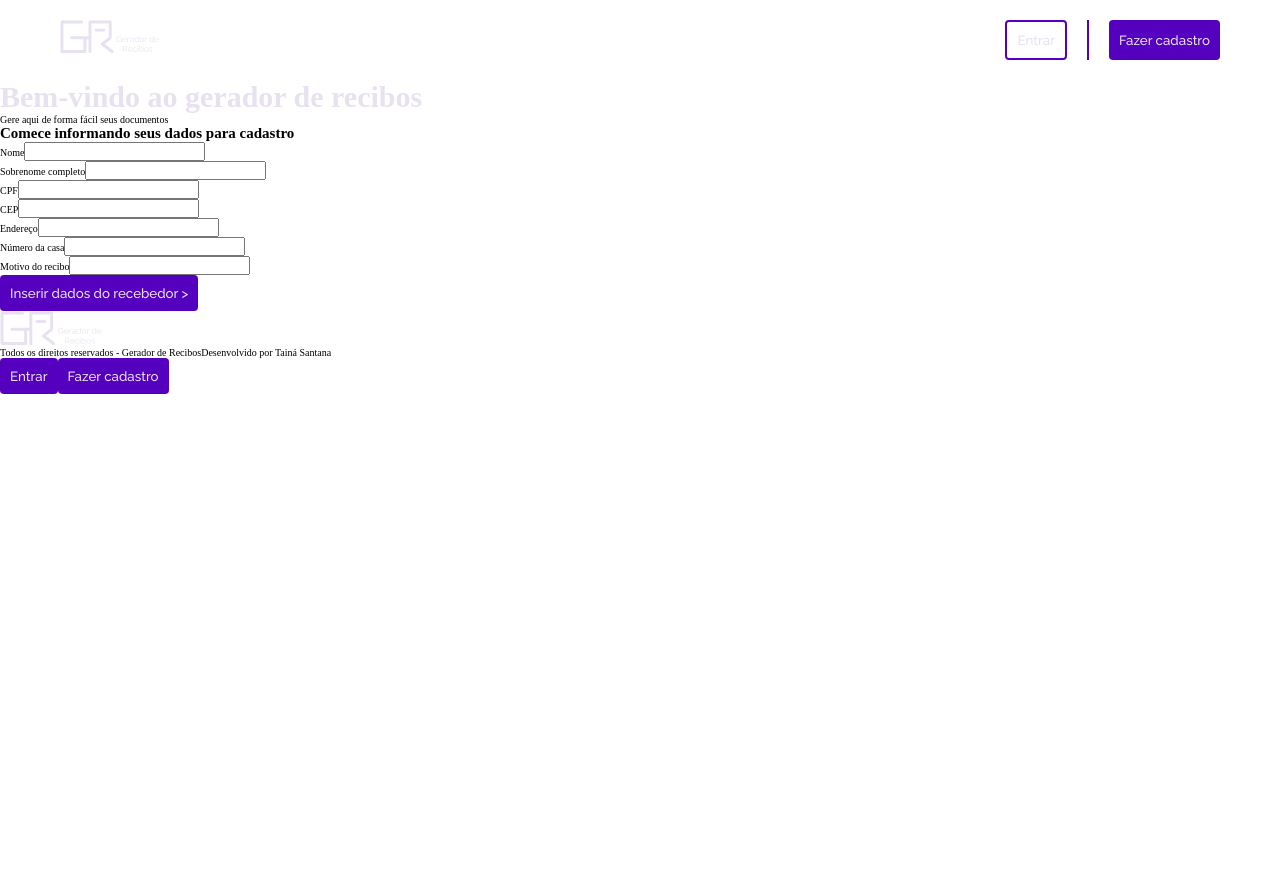
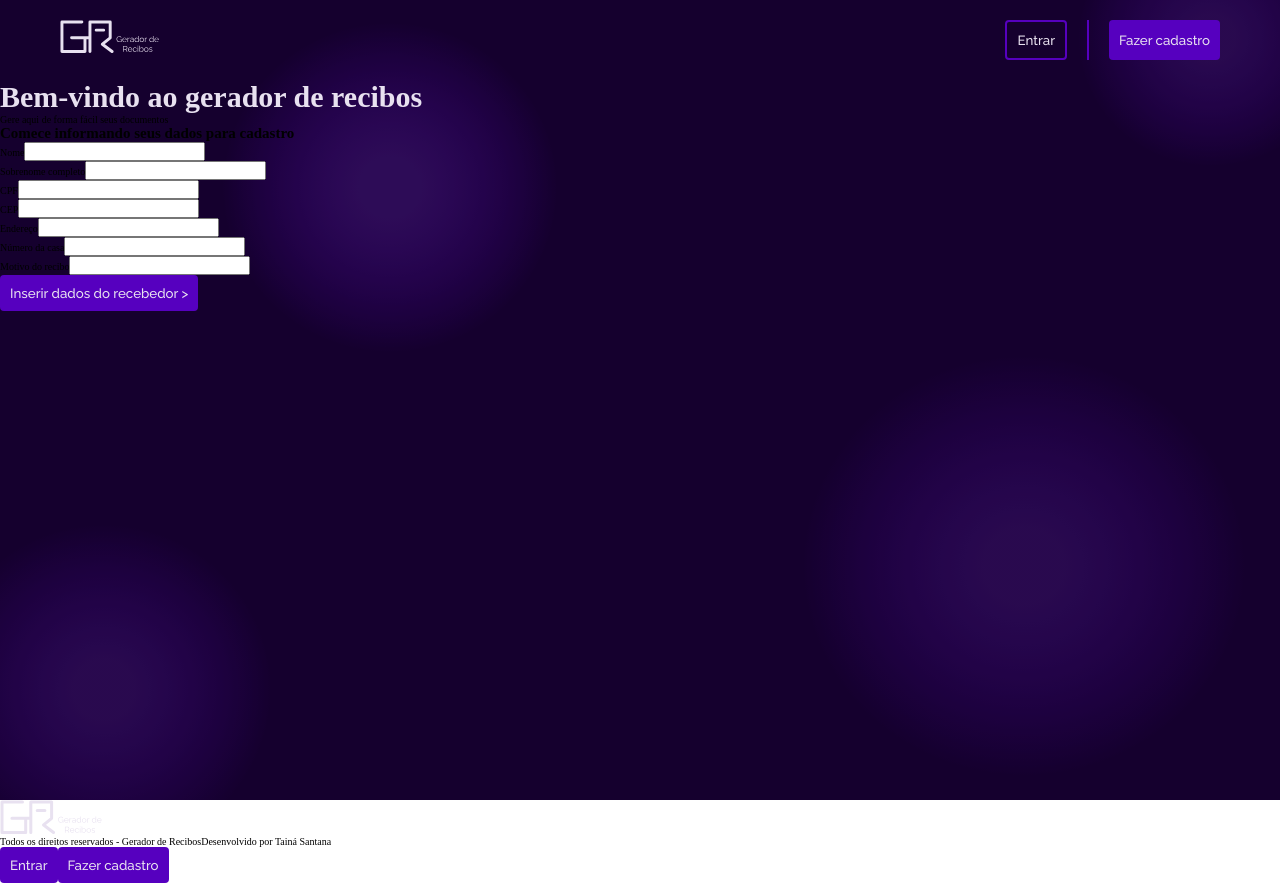
Before and after one commit to narakushi/projeto-gerador-recibos, a React (Vite) app in the folder projeto-gerador/: page / in a window 1280 px wide. Before the commit the page ends 800 px from the top, so only its background shows below. Built offline with nearby package versions, Linux system fonts and the light colour scheme.

Commit message:
:lipstick: feat: estilização da home

```diff
--- a/projeto-gerador/src/assets/pages/Home.jsx
+++ b/projeto-gerador/src/assets/pages/Home.jsx
@@ -3,10 +3,11 @@ import "../ui/styles/Home.css";
 import NavBar from "../ui/components/Navbar";
 import Title from "../ui/components/Title";
 import Form from "../ui/components/Form";
+import "../ui/styles/Home.css";
 
 function Home() {
   return (
-    <section>
+    <section className="home">
       <NavBar />
       <Title text="Bem-vindo ao gerador de recibos" />
       <p>Gere aqui de forma fácil seus documentos</p>
--- a/projeto-gerador/src/assets/ui/styles/Home.css
+++ b/projeto-gerador/src/assets/ui/styles/Home.css
@@ -0,0 +1,20 @@
+.home {
+  width: 100%;
+  height: 100%;
+  background: var(--primary-color);
+  background-image: url("../imgs/shapes-bg.svg");
+  background-position: center center;
+  background-repeat: no-repeat;
+  background-size: cover;
+  position: relative;
+  z-index: 1;
+}
+
+.home::before{
+  content: "";
+  background: rgba(0, 0, 0, 0.3);
+  position: absolute;
+  width: 100%;
+  height: 100%;
+  z-index: -1;
+}
--- a/projeto-gerador/src/index.css
+++ b/projeto-gerador/src/index.css
@@ -18,3 +18,8 @@
 html {
   font-size: 62.5%;
 }
+
+html, #root {
+  width: 100%;
+  height: 100svh;
+}
```
Also changed, not shown: projeto-gerador/src/assets/ui/imgs/shapes-bg.svg (added).
